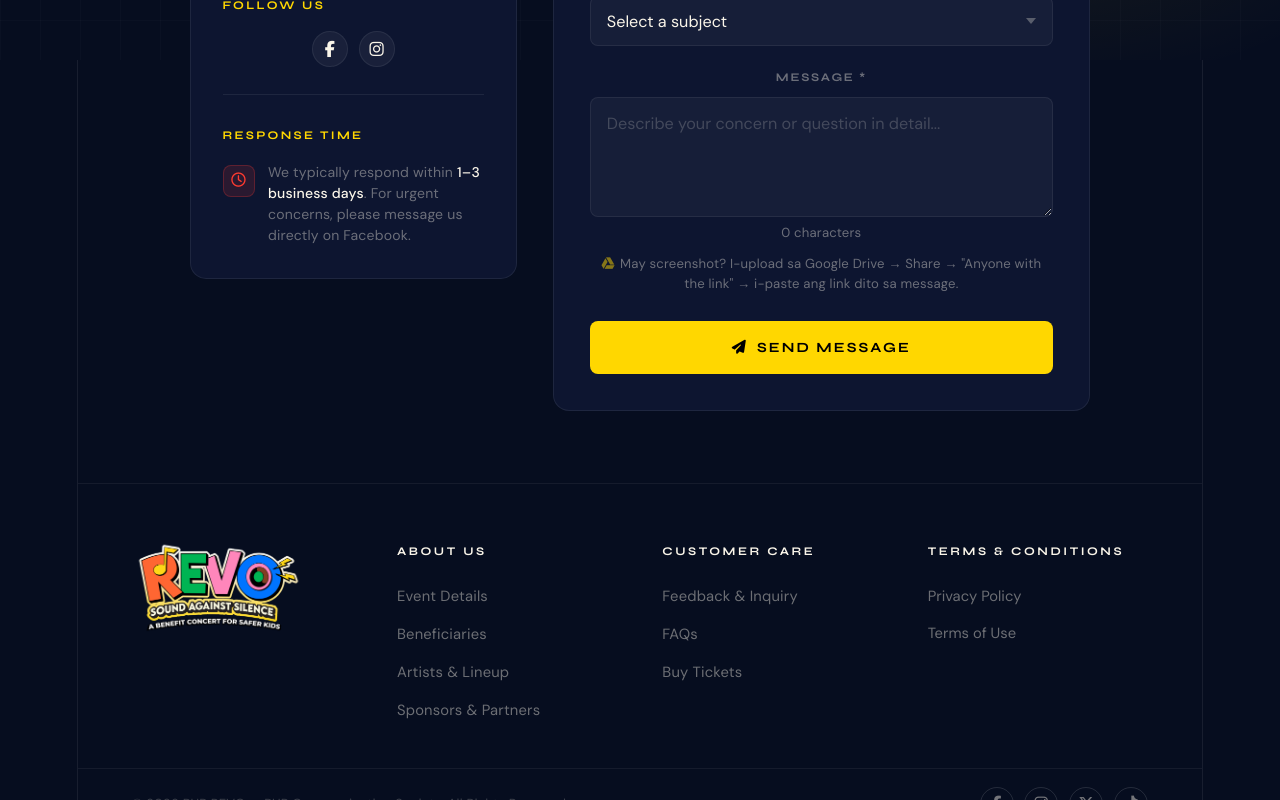
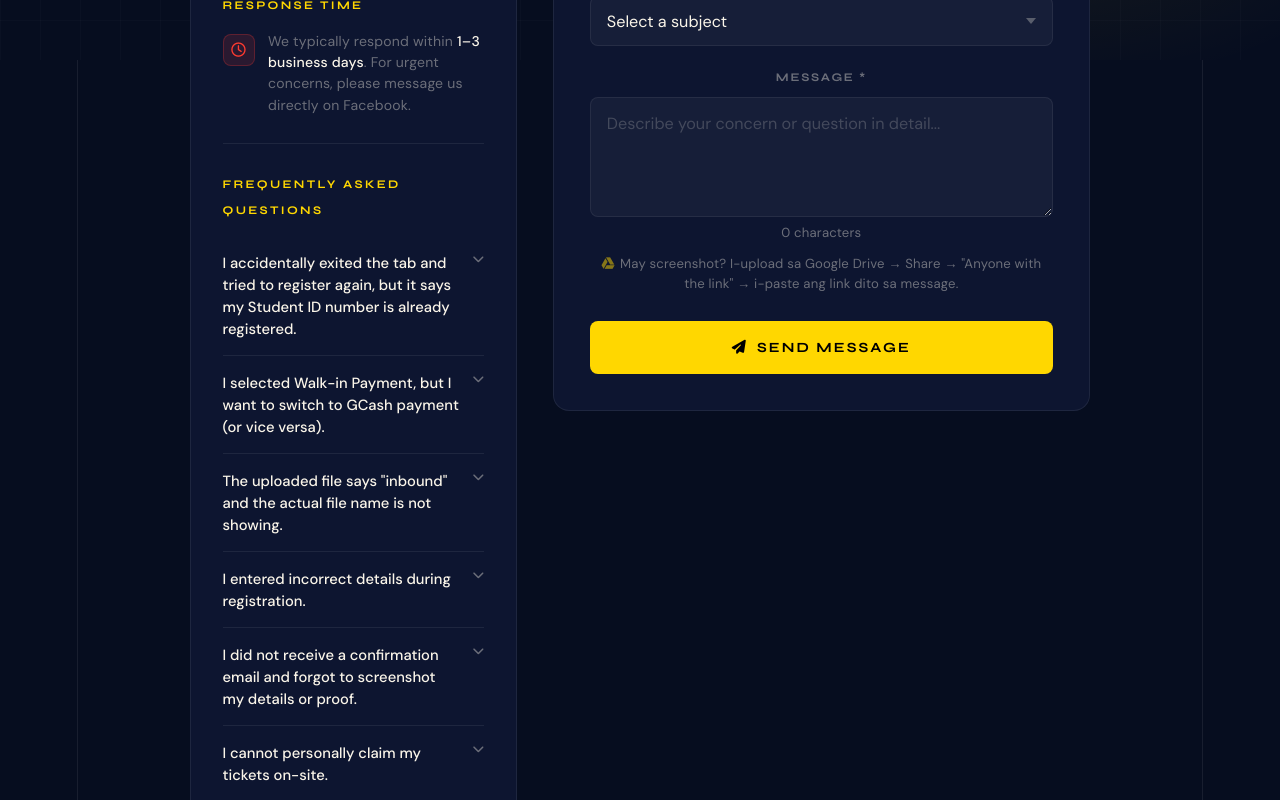
Before and after one commit to johnelsisura/puprevo2026, a React (Vite) app: page /contact in a window 1280 px wide. Shown: the part 740-1540 px from the top of the page. Built offline with nearby package versions, Linux system fonts and the light colour scheme.

Commit message:
updated FAQs

```diff
--- a/src/pages/Contact.jsx
+++ b/src/pages/Contact.jsx
@@ -432,7 +432,43 @@ const css = `
     border-radius: 4px; cursor: pointer; transition: background 0.15s;
   }
   .modal-close:hover { background: rgba(255,255,255,0.12); }
+
+  /* ---- FAQ ACCORDION (inside info panel) ---- */
+  .faq-list { display: flex; flex-direction: column; gap: 0; }
+  .faq-item { border-bottom: 1px solid var(--border); }
+  .faq-item:last-child { border-bottom: none; }
+  .faq-btn {
+    width: 100%; background: none; border: none; cursor: pointer;
+    display: flex; align-items: flex-start; justify-content: space-between; gap: 0.75rem;
+    padding: 0.85rem 0; text-align: left;
+    color: var(--cream);
+    font-family: 'DM Sans', sans-serif; font-size: 0.82rem; font-weight: 500;
+    line-height: 1.5; transition: color 0.15s;
+  }
+  .faq-btn:hover { color: var(--gold); }
+  .faq-chevron {
+    flex-shrink: 0; margin-top: 0.15rem; font-size: 0.65rem; color: var(--muted);
+    transition: transform 0.2s, color 0.15s;
+  }
+  .faq-btn:hover .faq-chevron { color: var(--gold); }
+  .faq-chevron.open { transform: rotate(180deg); color: var(--gold); }
+  .faq-answer {
+    overflow: hidden; max-height: 0;
+    transition: max-height 0.28s ease, padding-bottom 0.2s;
+    padding-bottom: 0;
+  }
+  .faq-answer.open { max-height: 600px; padding-bottom: 0.9rem; }
+  .faq-answer p { font-size: 0.78rem; color: var(--muted); line-height: 1.7; }
 `
+
+const FAQ_ITEMS = [
+  { q: 'I accidentally exited the tab and tried to register again, but it says my Student ID number is already registered.', a: 'Only one registration is allowed per Student ID number. If you accidentally exited the tab during registration, kindly email or message us your details, including your reference number, so we can either delete the incomplete registration from the database for you to register again or assist you in retrieving your ticket code and link. Even if you were unable to fully submit the form or were unsure if your registration went through, the system automatically saved your details in the database.' },
+  { q: 'I selected Walk-in Payment, but I want to switch to GCash payment (or vice versa).', a: 'Kindly email or message us your details, including your reference number and full name. Your current registration will need to be deleted from the database first. Once your email or message has been acknowledged, you may register again using your preferred payment method.' },
+  { q: 'The uploaded file says "inbound" and the actual file name is not showing.', a: 'That is completely okay as long as the uploaded file is not in PDF format. You may proceed to the next step.' },
+  { q: 'I entered incorrect details during registration.', a: 'Kindly email or message us your details, including your reference number, so we can review and update your registration concern. Depending on the situation, your current registration may need to be deleted from the database for you to register again using the correct information. You might also receive an email regarding the incorrect detail(s). In this case, you will only need to send your updated detail(s) through the same email thread.' },
+  { q: 'I did not receive a confirmation email and forgot to screenshot my details or proof.', a: 'Please note that the verification process may take around 1–3 days due to the volume of registrations. Kindly email or message us your details so we can check the status of your registration. Kindly check your spam or junk folder from time to time for possible updates regarding the confirmation of your registration.' },
+  { q: 'I cannot personally claim my tickets on-site.', a: 'You may arrange a courier pick-up for your tickets instead. Kindly send us your courier details through our Facebook page, @PUPcommsoc. Please note that the delivery fee will be shouldered by the customer. Make sure to provide your PUP REVO code from the website and the full name of the ticket owner to the courier. A representative may also claim the tickets on your behalf as long as they can provide the reference code and a valid ID of the ticket owner. Tickets cannot be released on the day of the event itself as we are trying to ensure a smooth claiming process and avoid delays or long lines during the event day.' },
+]
 
 const EMPTY = {
   name: '',
@@ -454,6 +490,7 @@ export default function Contact() {
   const [navHeight, setNavHeight] = useState(56)
   const [privacyOpen, setPrivacyOpen] = useState(false)
   const [termsOpen, setTermsOpen] = useState(false)
+  const [openFaq, setOpenFaq] = useState(null)
   const navRef = useRef(null)
 
   useEffect(() => {
@@ -611,30 +648,6 @@ export default function Contact() {
             <hr className="info-divider" />
 
             <div>
-              <div className="info-section-title">Follow Us</div>
-              <div className="social-row">
-                <a
-                  className="social-btn"
-                  href="https://www.facebook.com/pupcommsoc"
-                  target="_blank" rel="noopener noreferrer"
-                  aria-label="Facebook"
-                >
-                  <i className="fa-brands fa-facebook-f" />
-                </a>
-                <a
-                  className="social-btn"
-                  href="https://www.instagram.com/pupcommsoc"
-                  target="_blank" rel="noopener noreferrer"
-                  aria-label="Instagram"
-                >
-                  <i className="fa-brands fa-instagram" />
-                </a>
-              </div>
-            </div>
-
-            <hr className="info-divider" />
-
-            <div>
               <div className="info-section-title">Response Time</div>
               <div className="info-item">
                 <div className="info-icon"><i className="fa-regular fa-clock" /></div>
@@ -643,6 +656,28 @@ export default function Contact() {
                     We typically respond within <strong style={{ color: 'var(--cream)' }}>1–3 business days</strong>. For urgent concerns, please message us directly on Facebook.
                   </div>
                 </div>
+              </div>
+            </div>
+
+            <hr className="info-divider" />
+
+            <div>
+              <div className="info-section-title">Frequently Asked Questions</div>
+              <div className="faq-list">
+                {FAQ_ITEMS.map((item, i) => (
+                  <div className="faq-item" key={i}>
+                    <button
+                      className="faq-btn"
+                      onClick={() => setOpenFaq(openFaq === i ? null : i)}
+                    >
+                      <span>{item.q}</span>
+                      <i className={`fa-solid fa-chevron-down faq-chevron${openFaq === i ? ' open' : ''}`} />
+                    </button>
+                    <div className={`faq-answer${openFaq === i ? ' open' : ''}`}>
+                      <p>{item.a}</p>
+                    </div>
+                  </div>
+                ))}
               </div>
             </div>
           </div>
--- a/src/pages/Landing.jsx
+++ b/src/pages/Landing.jsx
@@ -44,6 +44,12 @@ const FAQ_ITEMS = [
   { q: 'When and where is the event?', a: 'The event will be held on June 20, 2026, starting at 9:00 AM at the PUP Main Campus Oval, Manila.' },
   { q: 'Who can attend?', a: 'The event is open to PUP students, alumni, and the general public. There are two ticket tiers: a discounted rate for PUP students and a regular rate for public/alumni attendees.' },
   { q: 'How do I get a ticket?', a: 'Click the "Get Your Tickets" button on this page or scroll down to the Tickets section. Choose your ticket type and complete the checkout process online.' },
+  { q: 'I accidentally exited the tab and tried to register again, but it says my Student ID number is already registered.', a: 'Only one registration is allowed per Student ID number. If you accidentally exited the tab during registration, kindly email or message us your details, including your reference number, so we can either delete the incomplete registration from the database for you to register again or assist you in retrieving your ticket code and link. Even if you were unable to fully submit the form or were unsure if your registration went through, the system automatically saved your details in the database.' },
+  { q: 'I selected Walk-in Payment, but I want to switch to GCash payment (or vice versa).', a: 'Kindly email or message us your details, including your reference number and full name. Your current registration will need to be deleted from the database first. Once your email or message has been acknowledged, you may register again using your preferred payment method.' },
+  { q: 'The uploaded file says "inbound" and the actual file name is not showing.', a: 'That is completely okay as long as the uploaded file is not in PDF format. You may proceed to the next step.' },
+  { q: 'I entered incorrect details during registration.', a: 'Kindly email or message us your details, including your reference number, so we can review and update your registration concern. Depending on the situation, your current registration may need to be deleted from the database for you to register again using the correct information. You might also receive an email regarding the incorrect detail(s). In this case, you will only need to send your updated detail(s) through the same email thread.' },
+  { q: 'I did not receive a confirmation email and forgot to screenshot my details or proof.', a: 'Please note that the verification process may take around 1–3 days due to the volume of registrations. Kindly email or message us your details so we can check the status of your registration. Kindly check your spam or junk folder from time to time for possible updates regarding the confirmation of your registration.' },
+  { q: 'I cannot personally claim my tickets on-site.', a: 'You may arrange a courier pick-up for your tickets instead. Kindly send us your courier details through our Facebook page, @PUPcommsoc. Please note that the delivery fee will be shouldered by the customer. Make sure to provide your PUP REVO code from the website and the full name of the ticket owner to the courier. A representative may also claim the tickets on your behalf as long as they can provide the reference code and a valid ID of the ticket owner. Tickets cannot be released on the day of the event itself as we are trying to ensure a smooth claiming process and avoid delays or long lines during the event day.' },
   { q: 'Do I need to bring a physical ticket?', a: 'Your e-ticket or confirmation email serves as proof of purchase. However, a physical ticket is still required for event entry. You must claim your physical ticket at any of our designated onsite ticket selling/claiming booths prior to entering the venue. Please present your e-ticket (digital or printed) upon claiming.' },
   { q: 'Is there a deadline for purchasing tickets?', a: 'Tickets are available while slots last. We encourage you to purchase early as slots are limited and may sell out before the event date.' },
   { q: 'Are tickets refundable?', a: 'All ticket sales are final and non-refundable. For special concerns, please reach out to us on Facebook or via email at puprevo.commsoc@gmail.com.' },
```
